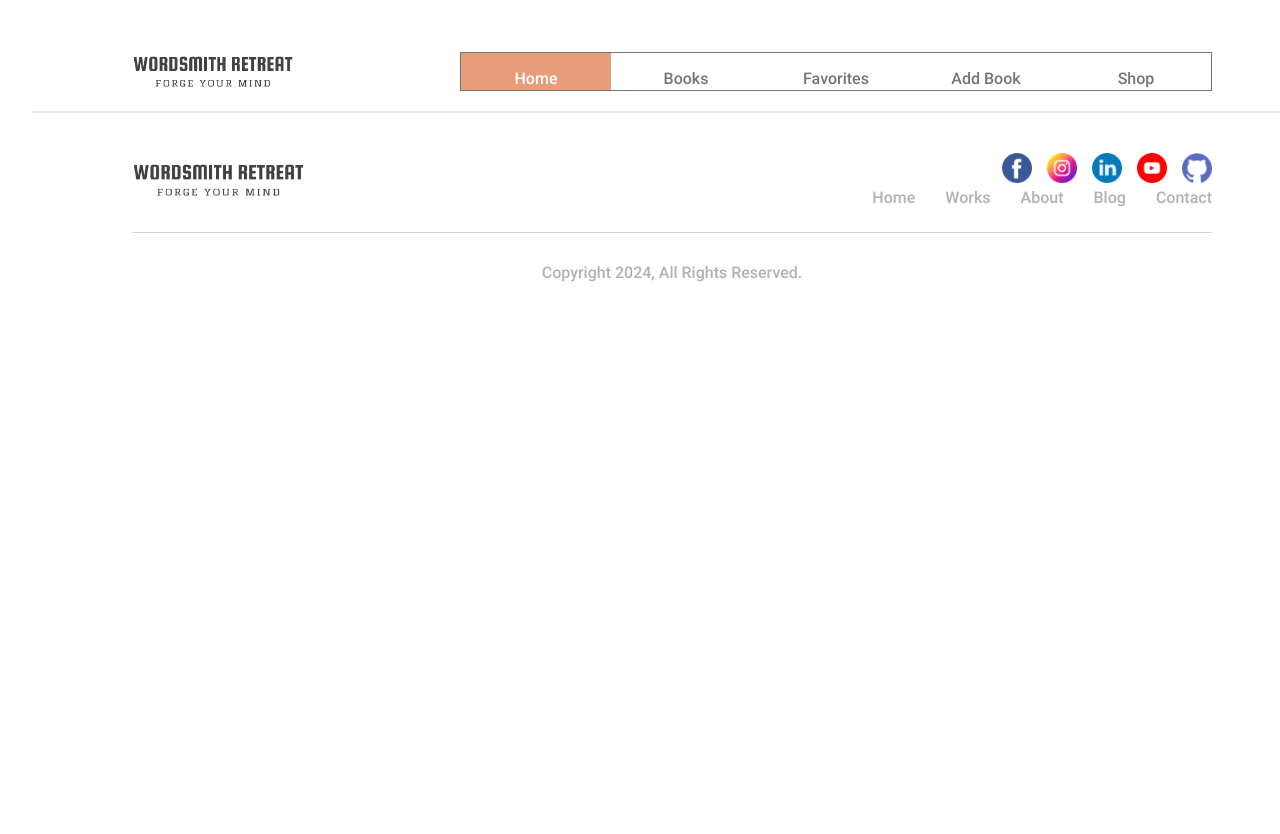
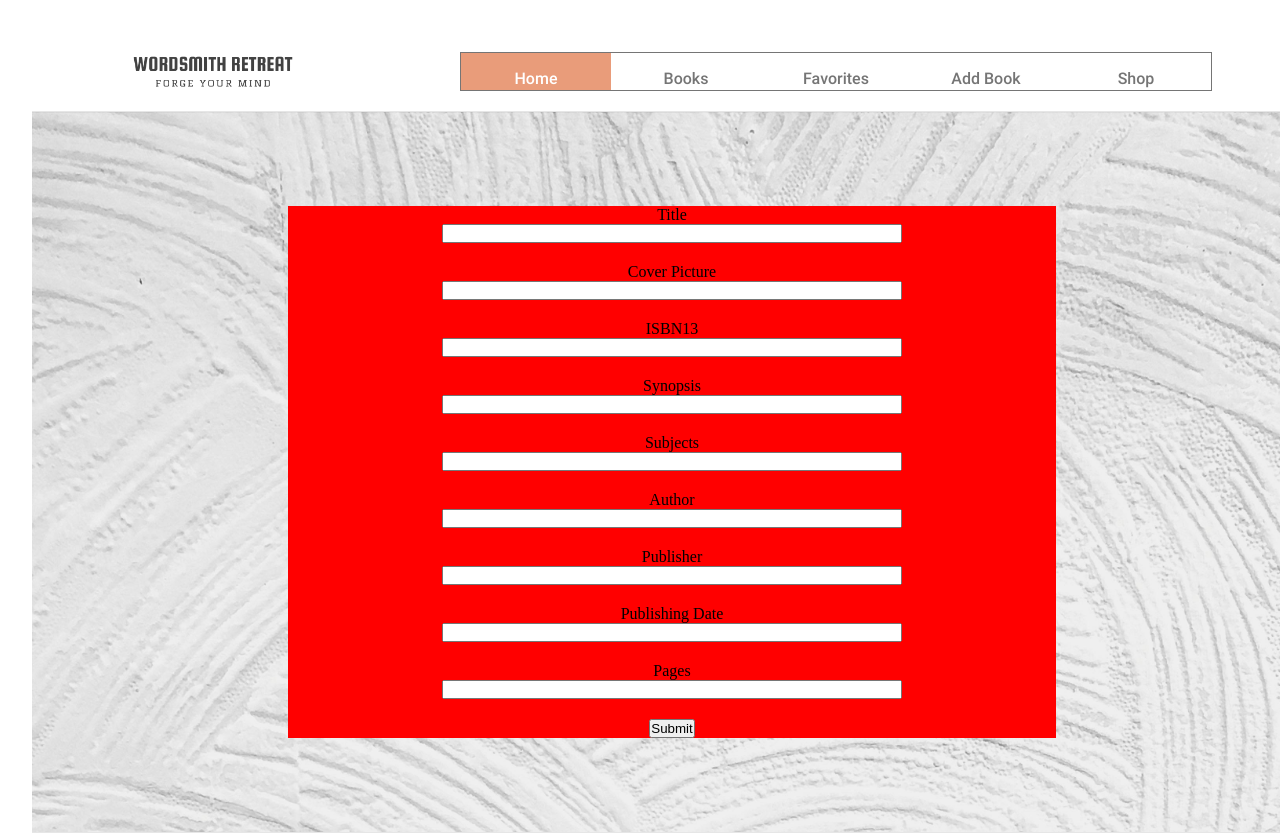
Before and after one commit to alvsarria/project2, a React (Vite) app: page /addbook in a window 1280 px wide. Shown: the top 834 px of the page. Before the commit the page ends 800 px from the top, so only its background shows below. Built offline with nearby package versions, Linux system fonts and the light colour scheme; no server answers; the HTML template or start-up script is replaced by a standard one.

Commit message:
AddBookPage v1.0

```diff
--- a/src/App.jsx
+++ b/src/App.jsx
@@ -4,6 +4,7 @@ import Header from './components/Header.jsx';
 import HomePage from './pages/HomePage.jsx';
 import AllBooksPage from './pages/AllBooksPage.jsx';
 import FavoritesPage from './pages/FavoritesPage.jsx';
+import AddBookPage from './pages/AddBookPage.jsx';
 import './App.css'
 
 function App() {
@@ -14,6 +15,7 @@ function App() {
         <Route path="/" element={<HomePage />}></Route>
         <Route path="/books" element={<AllBooksPage />}></Route>
         <Route path="/favorites" element={<FavoritesPage />}></Route>
+        <Route path="/addbook" element={<AddBookPage />}></Route>
       </Routes>
       <Footer />
     </>
--- a/src/components/BookCard.jsx
+++ b/src/components/BookCard.jsx
@@ -2,8 +2,7 @@ import bookmark_inactive from "../assets/images/bookmark.png"
 import bookmark_active from "../assets/images/bookmark_active.png"
 import supabase from "../utils/config";
 
-
-const BookCard = ({book, setBookDetail, fetchData}) => {
+const BookCard = ({ book, showModal, setShowModal, setBookDetail, fetchData }) => {
     const favoriteAddRemove = async (book) => {
         if (book.favorite) {
             const { error } = await supabase
@@ -29,8 +28,8 @@ const BookCard = ({book, setBookDetail, fetchData}) => {
 
     const displayDetailsModal = (book) => {
         setBookDetail(book);
-        document.querySelector(".details-modal").style.visibility = "visible";
-        document.querySelector(".bookshelf-allbooks").style.filter = "blur(10px)";
+        !showModal && setShowModal(!showModal)
+        console.log(showModal);
     };
 
     return (
--- a/src/components/DetailsBook.jsx
+++ b/src/components/DetailsBook.jsx
@@ -1,9 +1,4 @@
-const DetailsBook = ({bookDetail}) => {
-    const hideDetailsModal = () => {
-        document.querySelector(".details-modal").style.visibility = "hidden";
-        document.querySelector(".bookshelf-allbooks").style.filter = "none";
-    };
-
+const DetailsBook = ({ bookDetail, showModal, setShowModal }) => {
     return (
         <div className="details-modal">
             <img src={bookDetail.image} alt="book detail image" />
@@ -16,7 +11,7 @@ const DetailsBook = ({bookDetail}) => {
                 <h5>{bookDetail.date_published}</h5>
                 <h5>{bookDetail.pages}</h5>
                 <p>{bookDetail.synopsis}</p>
-                <button onClick={hideDetailsModal}>Close</button>
+                <button onClick={() => showModal && setShowModal(!showModal)}>Close</button>
             </div>
         </div>
     )
--- a/src/pages/AddBookPage.jsx
+++ b/src/pages/AddBookPage.jsx
@@ -0,0 +1,71 @@
+import { useState } from "react";
+import supabase from "../utils/config";
+import "../styles/pages/FavoritesPage.css"
+
+const formInitialState = {
+    title: "",
+    image: "",
+    synopsis: "",
+    publisher: "",
+    subjects: [],
+    authors: [],
+    isbn13: "",
+    date_published: "",
+    pages: "",
+};
+
+const AddBookPage = () => {
+    const [formData, setFormData] = useState(formInitialState);
+
+    const handleInput = (e) => {
+        const { name, value } = e.target;
+        if (name === "authors" || name === "subjects") {
+            setFormData({ ...formData, [name]: [value] });
+        } else {
+            setFormData({ ...formData, [name]: value });
+        }
+    };
+
+    const handleSubmit = async (e) => {
+        e.preventDefault();
+        const { title, image, synopsis, publisher, subjects, authors, isbn13, date_published, pages } = formData;
+        if (title === "" || image === "" || synopsis === "" || publisher === "" || subjects.length === 0 || authors.length === 0 || isbn13 === 0 || date_published === 0 || pages === "") {
+            console.log("error");
+        } else {
+            const { error } = await supabase
+                .from('books')
+                .insert(formData);
+            if (error) {
+                console.log(error)
+            }
+        }
+    };
+
+    return (
+        <div className="addbookspage" >
+            <form onClick={(e) => handleSubmit(e)} className="form-addbook">
+                <label htmlFor="title">Title</label>
+                <input onChange={handleInput} type="text" name="title" value={formData.title} required />
+                <label htmlFor="image">Cover Picture</label>
+                <input onChange={handleInput} type="text" name="image" value={formData.image} required />
+                <label htmlFor="isbn13">ISBN13</label>
+                <input onChange={handleInput} type="number" name="isbn13" value={formData.isbn13} required />
+                <label htmlFor="synopsis">Synopsis</label>
+                <input onChange={handleInput} type="text" name="synopsis" value={formData.synopsis} required />
+                <label htmlFor="subjects">Subjects</label>
+                <input onChange={handleInput} type="text" name="subjects" value={formData.subjects} required />
+                <label htmlFor="authors">Author</label>
+                <input onChange={handleInput} type="text" name="authors" value={formData.authors} required />
+                <label htmlFor="publisher">Publisher</label>
+                <input onChange={handleInput} type="text" name="publisher" value={formData.publisher} required />
+                <label htmlFor="date_published">Publishing Date</label>
+                <input onChange={handleInput} type="text" name="date_published" value={formData.date_published} required />
+                <label htmlFor="pages">Pages</label>
+                <input onChange={handleInput} type="number" name="pages" value={formData.pages} required />
+                <button>Submit</button>
+            </form>
+        </div>
+    )
+};
+
+export default AddBookPage;
--- a/src/pages/AllBooksPage.jsx
+++ b/src/pages/AllBooksPage.jsx
@@ -1,13 +1,13 @@
 import { useEffect, useState } from "react";
-import "../styles/pages/AllBooksPage.css"
 import supabase from "../utils/config";
-
 import BookCard from "../components/BookCard";
 import DetailsBook from "../components/DetailsBook";
+import "../styles/pages/AllBooksPage.css"
 
 const AllBooksPage = () => {
     const [arrayBooks, setArrayBooks] = useState([]);
     const [bookDetail, setBookDetail] = useState({});
+    const [showModal, setShowModal] = useState(false);
 
     const fetchData = async () => {
         const { data, error } = await supabase
@@ -34,12 +34,12 @@ const AllBooksPage = () => {
                 {
                     arrayBooks.map(book => {
                         return (
-                            <BookCard key={book.id} book={book} setBookDetail={setBookDetail} fetchData={fetchData} />
+                            <BookCard key={book.id} book={book} showModal={showModal} setShowModal={setShowModal} setBookDetail={setBookDetail} fetchData={fetchData} />
                         )
                     })
                 }
             </div>
-            <DetailsBook bookDetail={bookDetail} />
+            {showModal && <DetailsBook bookDetail={bookDetail} showModal={showModal} setShowModal={setShowModal} />}
         </div>
     )
 }
--- a/src/pages/FavoritesPage.jsx
+++ b/src/pages/FavoritesPage.jsx
@@ -8,6 +8,7 @@ import DetailsBook from "../components/DetailsBook";
 const FavoritesPage = () => {
     const [arrayFavoriteBooks, setArrayFavoriteBooks] = useState([]);
     const [favBookDetail, setBookDetail] = useState({});
+    const [showFavoriteModal, setShowFavoriteModal] = useState(false);
 
     const fetchDataFavorites = async () => {
         const { data, error } = await supabase
@@ -35,12 +36,12 @@ const FavoritesPage = () => {
                     {
                         arrayFavoriteBooks.map(book => {
                             return (
-                                <BookCard key={book.id} book={book} setBookDetail={setBookDetail} fetchData={fetchDataFavorites} />
+                                <BookCard key={book.id} book={book} showModal={showFavoriteModal} setShowModal={setShowFavoriteModal} setBookDetail={setBookDetail} fetchData={fetchDataFavorites} />
                             )
                         })
                     }
                 </div>
-                <DetailsBook bookDetail={favBookDetail} />
+                {showFavoriteModal && <DetailsBook bookDetail={favBookDetail} showModal={showFavoriteModal} setShowModal={setShowFavoriteModal} />}
             </div>
         )
     } else {
--- a/src/styles/pages/AllBooksPage.css
+++ b/src/styles/pages/AllBooksPage.css
@@ -81,7 +81,6 @@
     width: 50vw;
     height: 50vh;
     background-color: white;
-    visibility: hidden;
     display: flex;
 
     img {
--- a/src/styles/pages/FavoritesPage.css
+++ b/src/styles/pages/FavoritesPage.css
@@ -0,0 +1,27 @@
+.addbookspage {
+    width: 100vw;
+    background-image: url("../../assets/images/background.jpg");
+    background-size: cover;
+    height: 90vh;
+    overflow-y: scroll;
+    display: flex;
+    justify-content: center;
+    align-items: center;
+}
+
+.form-addbook{
+    display: flex;
+    flex-direction: column;
+    width: 60vw;
+    background-color: red;
+    align-items: center;
+
+    input{
+        width: 60%;
+        margin-bottom: 20px;
+    }
+
+    label {
+        width: 60%;
+    }
+}
```
